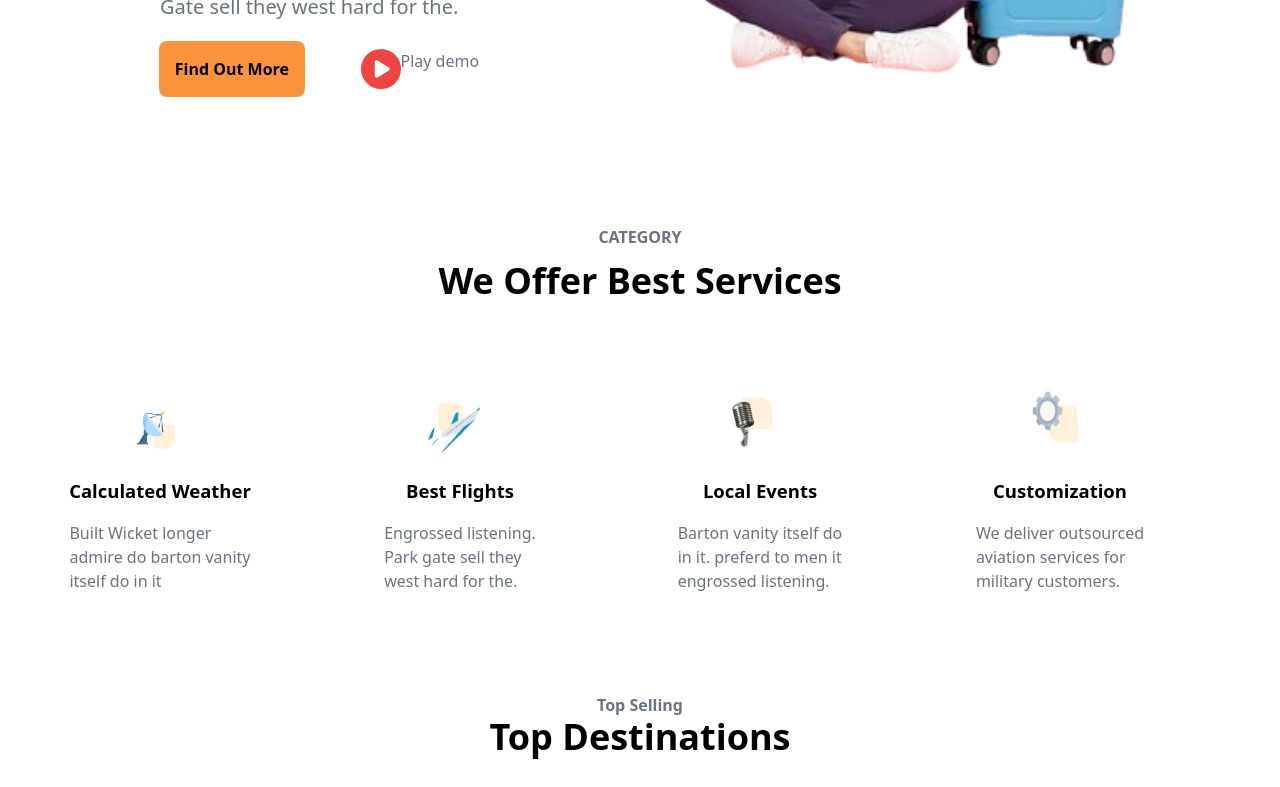
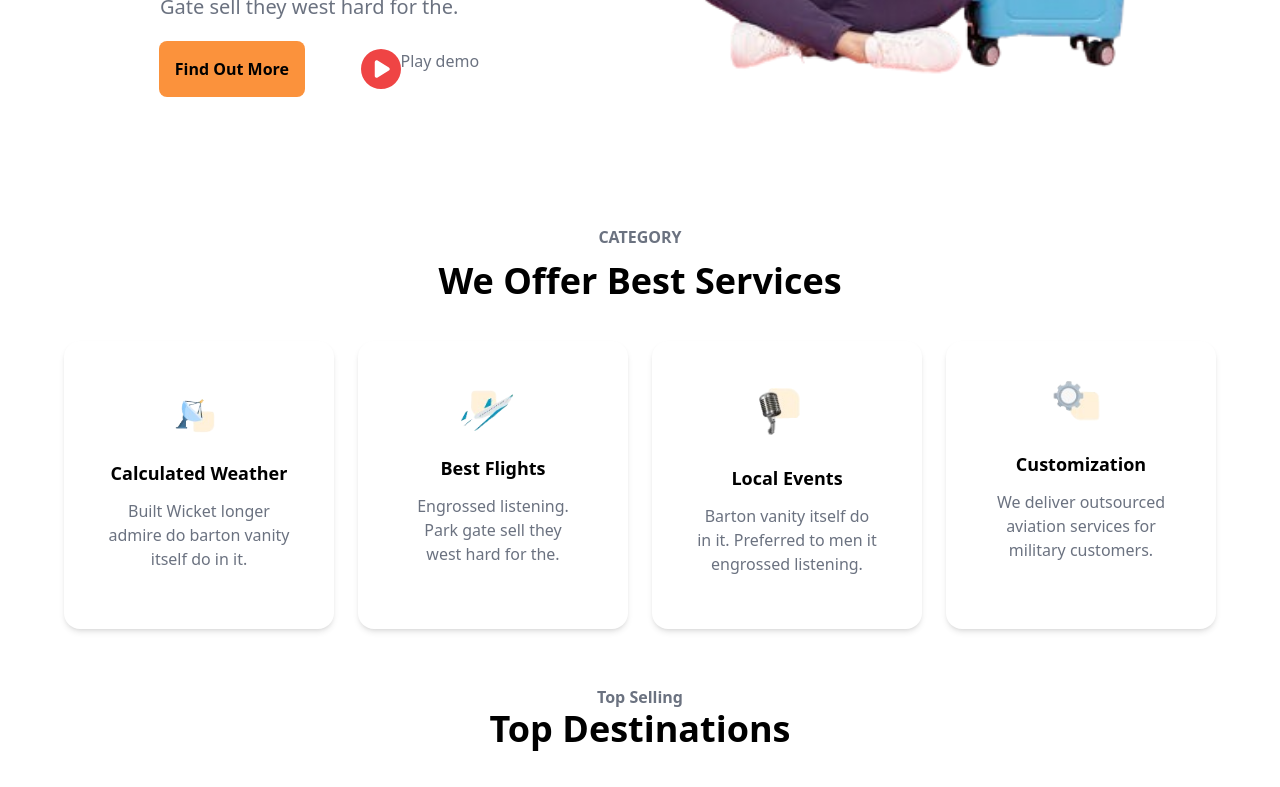
Before and after one commit to UmmeHabiba1312/travelling-website, a Next.js app: page / in a window 1280 px wide. Shown: the part 460-1247 px from the top of the page. Built offline with nearby package versions, Linux system fonts and the light colour scheme.

Commit message:
Update category.tsx

```diff
--- a/src/components/category.tsx
+++ b/src/components/category.tsx
@@ -1,55 +1,81 @@
-import React from 'react'
-import Image from 'next/image'
+import React from 'react';
+import Image from 'next/image';
 
 const Category = () => {
   return (
-    <main  className='lg:mt-3 sm:pt-96 md:pt-24'>
-        <h2 className='font-bold  justify-center items-center flex hover text-gray-500'>CATEGORY</h2>
-        <h1 className='text-4xl flex justify-center items-center font-bold mt-3'>We Offer Best Services</h1>
-        <div className="parent grid md:grid-cols-4 sm:grid-cols-2 mt-7 lg:mx-10 ">
-            <div className=' h-72 w-60 rounded-2xl hover:bg-slate-50 transition ease-in-out delay-150 hover:-translate-y-1 hover:scale-110 duration-300 mt-5'>
-                <Image
-                className='h-20 w-20  lg:ml-[80px] lg:mt-8 '
-                height={500}
-                width={500}
-                src='/weather.png'
-                alt='Image'/>
-                <h3 className='font-semibold flex justify-center mt-4 text-[18.5px]'>Calculated Weather</h3>
-                <p className='text-gray-500 flex justify-center lg:mt-4'>Built Wicket longer <br /> admire do barton vanity <br />itself do in it</p>
-            </div>
-            <div className=' h-72 w-60  rounded-2xl hover:bg-slate-50 transition ease-in-out delay-150 hover:-translate-y-1 hover:scale-110 duration-300 mt-5'>
+    <main className="lg:mt-3 sm:pt-96 md:pt-24 px-6 lg:px-16">
+      {/* Header */}
+      <h2 className="text-gray-500 font-bold text-center">CATEGORY</h2>
+      <h1 className="text-4xl font-bold text-center mt-3">We Offer Best Services</h1>
+
+      {/* Cards Section */}
+      <div className="grid grid-cols-1 sm:grid-cols-2 md:grid-cols-3 lg:grid-cols-4 gap-6 mt-10">
+        {/* Card 1 */}
+        <div className="h-72 w-full max-w-xs mx-auto rounded-2xl bg-white shadow-md hover:bg-slate-50 transition-transform duration-300 hover:scale-105">
+          <div className="flex justify-center mt-8">
             <Image
-            className='h-20 w-20  lg:ml-[80px] lg:mt-8'
-                height={500}
-                width={500}
-                src='/flights.png'
-                alt=''/>
-                <h3 className='font-semibold flex justify-center mt-4 text-[18.5px]'>Best Flights</h3>
-                <p className='text-gray-500 flex justify-center lg:mt-4'>Engrossed listening. <br />Park gate sell they <br />west hard for the.</p>
-            </div>
-            <div className=' h-72 w-60 rounded-2xl hover:bg-slate-50 transition ease-in-out delay-150 hover:-translate-y-1 hover:scale-110 duration-300 mt-5'>
+              height={80}
+              width={80}
+              src="/weather.png"
+              alt="Weather Icon"
+            />
+          </div>
+          <h3 className="text-center font-semibold text-lg mt-4">Calculated Weather</h3>
+          <p className="text-center text-gray-500 mt-3">
+            Built Wicket longer <br /> admire do barton vanity <br /> itself do in it.
+          </p>
+        </div>
+
+        {/* Card 2 */}
+        <div className="h-72 w-full max-w-xs mx-auto rounded-2xl bg-white shadow-md hover:bg-slate-50 transition-transform duration-300 hover:scale-105">
+          <div className="flex justify-center mt-8">
             <Image
-            className='h-20 w-20  lg:ml-[80px] lg:mt-8 '
-                height={500}
-                width={500}
-                src='/events.png'
-                alt='Image'/>
-                <h3 className='font-semibold flex justify-center mt-4 text-[18.5px]'>Local Events</h3>
-                <p className='text-gray-500 flex justify-center lg:mt-4'>Barton vanity itself do <br />in it. preferd to men it <br />engrossed listening.</p>
-            </div>
-            <div className=' h-72 w-60 rounded-2xl hover:bg-slate-50 transition ease-in-out delay-150 hover:-translate-y-1 hover:scale-110 duration-300 mt-5'>
+              height={80}
+              width={80}
+              src="/flights.png"
+              alt="Flights Icon"
+            />
+          </div>
+          <h3 className="text-center font-semibold text-lg mt-4">Best Flights</h3>
+          <p className="text-center text-gray-500 mt-3">
+            Engrossed listening. <br /> Park gate sell they <br /> west hard for the.
+          </p>
+        </div>
+
+        {/* Card 3 */}
+        <div className="h-72 w-full max-w-xs mx-auto rounded-2xl bg-white shadow-md hover:bg-slate-50 transition-transform duration-300 hover:scale-105">
+          <div className="flex justify-center mt-8">
             <Image
-            className='h-20 w-20  lg:ml-[80px] lg:mt-8 '
-                height={500}
-                width={500}
-                src='/cutomize.png'
-                alt='Image'/>
-                <h3 className='font-semibold flex justify-center mt-4 text-[18.5px]'>Customization</h3>
-                <p className='text-gray-500 flex justify-center lg:mt-4'>We deliver outsourced <br /> aviation services for <br />military customers.</p>
-            </div>
+              height={80}
+              width={80}
+              src="/events.png"
+              alt="Events Icon"
+            />
+          </div>
+          <h3 className="text-center font-semibold text-lg mt-4">Local Events</h3>
+          <p className="text-center text-gray-500 mt-3">
+            Barton vanity itself do <br /> in it. Preferred to men it <br /> engrossed listening.
+          </p>
         </div>
+
+        {/* Card 4 */}
+        <div className="h-72 w-full max-w-xs mx-auto rounded-2xl bg-white shadow-md hover:bg-slate-50 transition-transform duration-300 hover:scale-105">
+          <div className="flex justify-center mt-8">
+            <Image
+              height={80}
+              width={80}
+              src="/cutomize.png"
+              alt="Customization Icon"
+            />
+          </div>
+          <h3 className="text-center font-semibold text-lg mt-4">Customization</h3>
+          <p className="text-center text-gray-500 mt-3">
+            We deliver outsourced <br /> aviation services for <br /> military customers.
+          </p>
+        </div>
+      </div>
     </main>
-  )
-}
+  );
+};
 
-export default Category
+export default Category;
```
